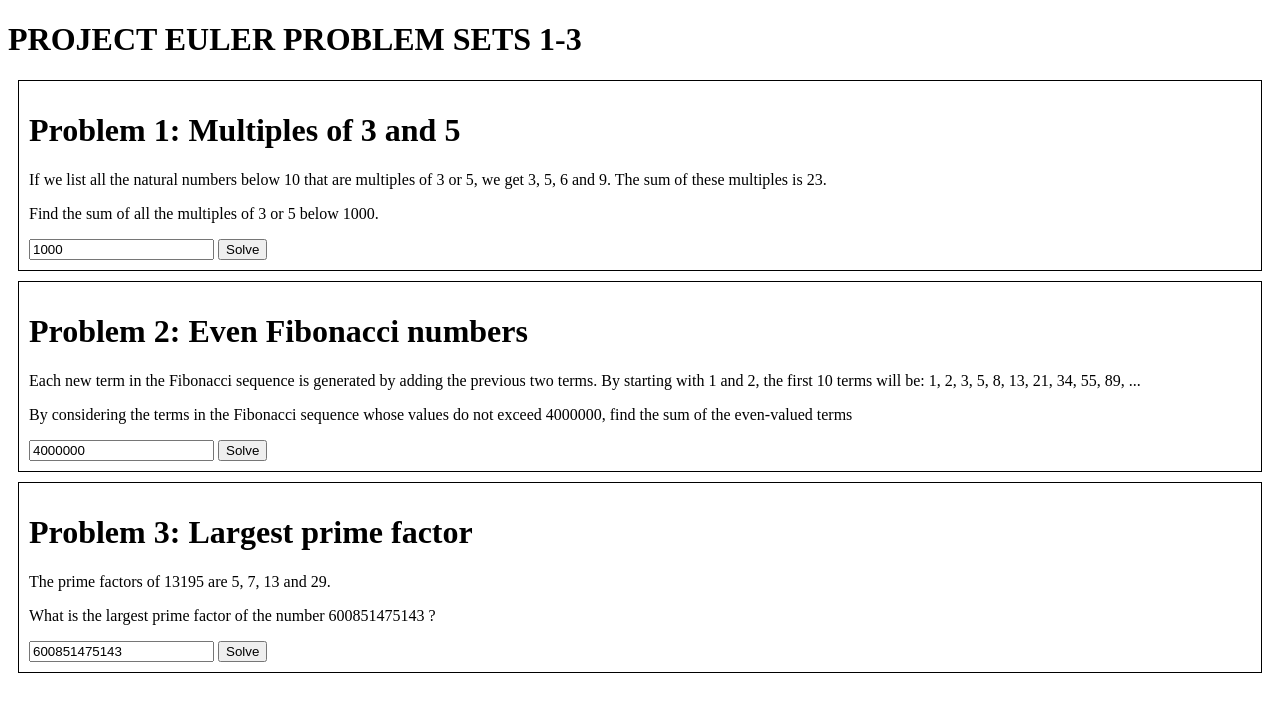
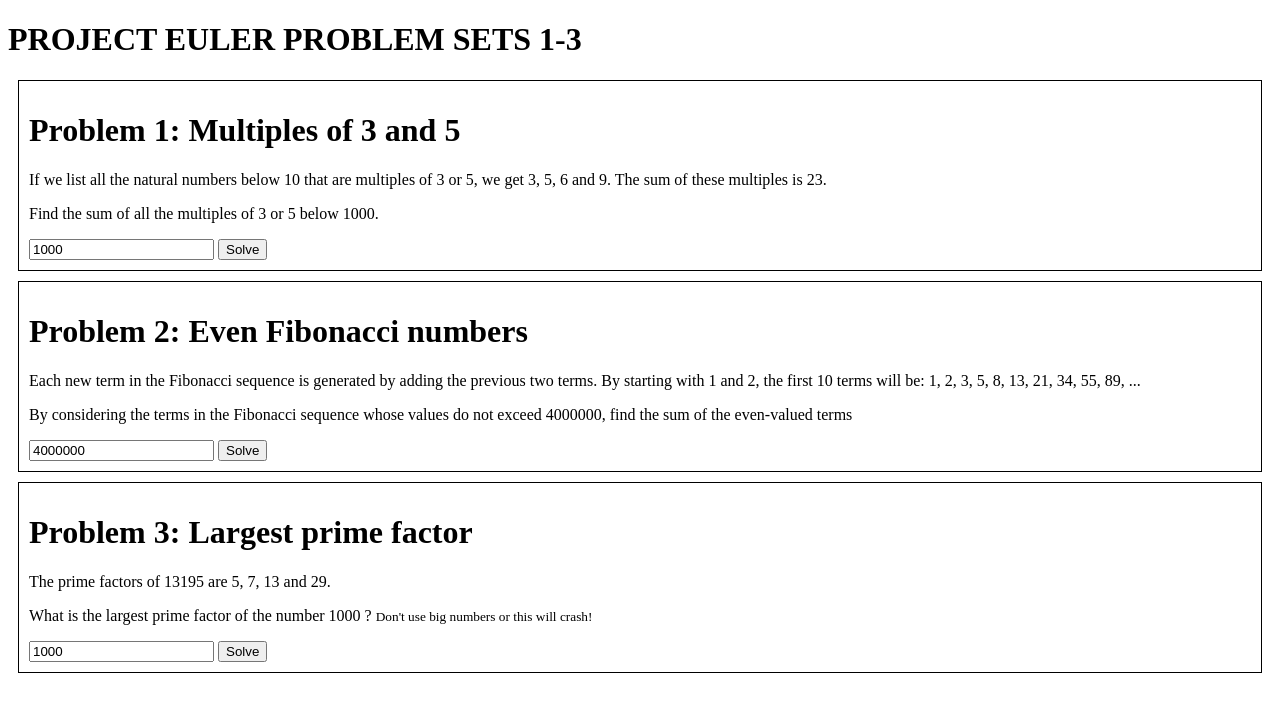
Before and after one commit to Defgarden/js-101, a plain HTML site: page index.html in a window 1280 px wide. Drawn offline with Linux system fonts and the light colour scheme.

Commit message:
made small change to html/problem3

```diff
--- a/index.html
+++ b/index.html
@@ -24,8 +24,8 @@
 	<div class="problem">
 		<h1>Problem 3: Largest prime factor</h1>
 		<p>The prime factors of 13195 are 5, 7, 13 and 29.</p>
-		<p>What is the largest prime factor of the number 600851475143 ?</p>
-		<input id="primeInput" type="text" value="600851475143">
+		<p>What is the largest prime factor of the number 1000 ?     <small>Don't use big numbers or this will crash!</small></p>
+		<input id="primeInput" type="text" value="1000">
 		<button onClick="problem_3()">Solve</button>
 	</div>
 </body>
```
